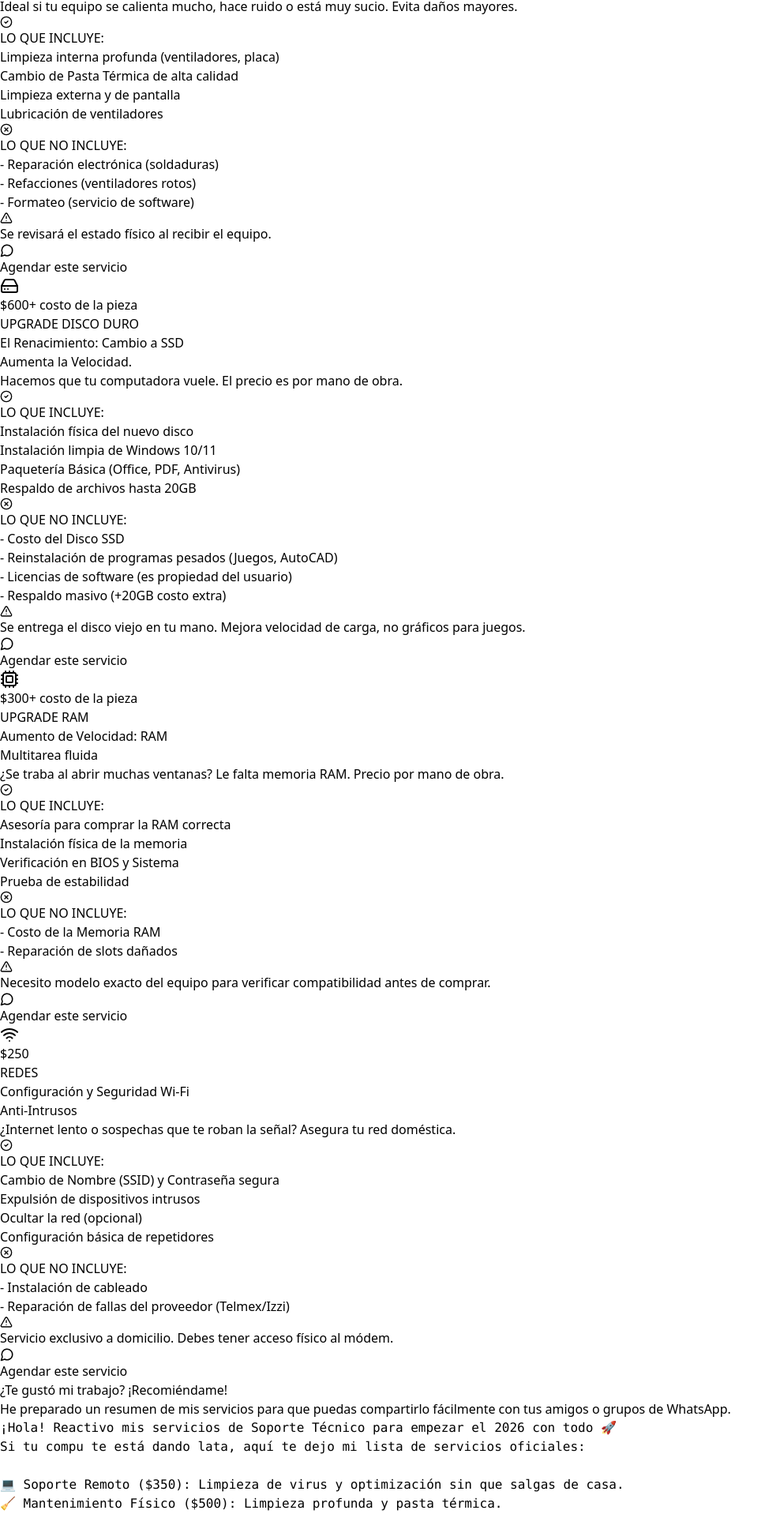
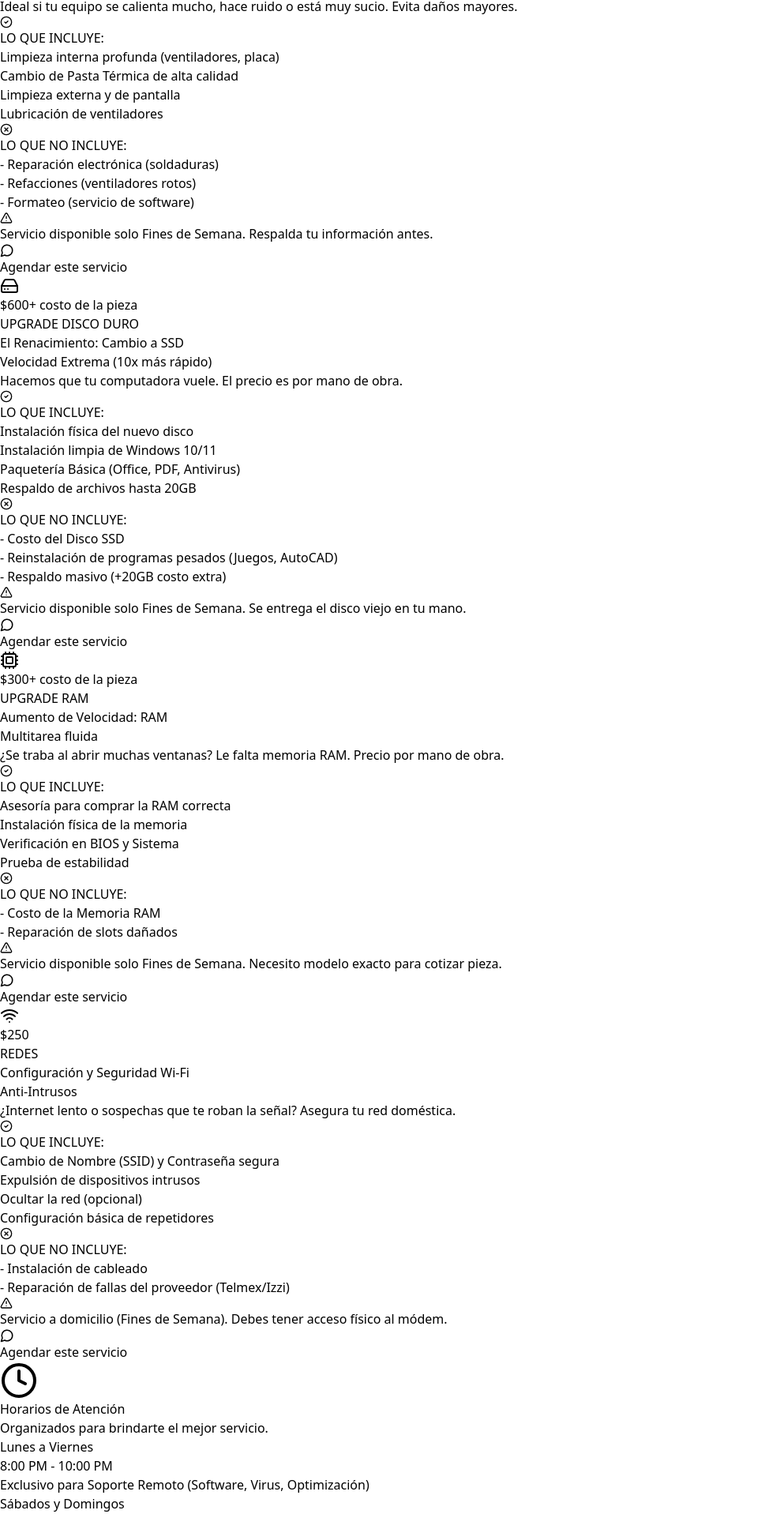
Before and after one commit to CesarMah/Servicios-techfix, a React (Vite) app: page / in a window 1280 px wide. Shown: the part 862-2779 px from the top of the page at 79% size, without its empty margins (0-988 px from the left). Built offline with nearby package versions, Linux system fonts and the light colour scheme.

Commit message:
Nombre como una constante

```diff
--- a/src/App.jsx
+++ b/src/App.jsx
@@ -1,41 +1,39 @@
 import React, { useState } from 'react';
-// Importamos los iconos de la librería 'lucide-react'.
-// Estos son los dibujos vectoriales (SVG) que ves en la página (monitor, wifi, herramientas, etc.)
-import { Monitor, Cpu, Wifi, HardDrive, Wrench, CheckCircle2, XCircle, AlertTriangle, Copy, Check, MessageCircle, Menu, X } from 'lucide-react';
+// Iconos
+import { Monitor, Cpu, Wifi, HardDrive, Wrench, CheckCircle2, XCircle, AlertTriangle, Copy, Check, MessageCircle, Menu, X, Clock } from 'lucide-react';
 
 /* ========================================
-  BASE DE DATOS DE SERVICIOS (Array)
-  ========================================
-  Aquí es donde se guarda toda la información. Si se necesita cambiar un precio
-  o una descripción, solo edita los valores dentro de este arreglo.
-*/
+   CONFIGURACIÓN GENERAL
+   Cambia el nombre de tu negocio aquí abajo 👇
+   ======================================== */
+const businessName = "TechFix Solutions";
+const phoneNumber = "525512345678"; // Tu número de WhatsApp
+
+/* ========================================
+  BASE DE DATOS DE SERVICIOS
+  ======================================== */
 const services = [
   {
-    id: 1, // Identificador único para React
-    category: "SOPORTE REMOTO (Software)", // Categoría pequeña arriba del título
-    title: "Diagnóstico y Optimización Remota", // Título principal
-    subtitle: "Vía RustDesk", // Subtítulo (opcional)
-    price: 350, // Precio numérico
-    // Descripción larga que aparece en el cuerpo de la tarjeta
+    id: 1,
+    category: "SOPORTE REMOTO (Software)",
+    title: "Diagnóstico y Optimización Remota",
+    subtitle: "Vía RustDesk",
+    price: 350,
     description: "¿Tu PC está lenta? Me conecto de forma segura para dejarla como nueva sin que salgas de casa.",
-    // El icono que se muestra. Puedes cambiar el color cambiando 'text-blue-500'
     icon: <Monitor className="w-8 h-8 text-blue-500" />,
-    // Lista de cosas incluidas (Green Checks)
     includes: [
       "Conexión Segura vía RustDesk (Tú tienes el control)",
       "Limpieza de archivos basura y temporales",
       "Optimización de inicio",
       "Escaneo y eliminación de virus básicos",
-      "Actualización de Drivers"
+      "Actualización de Drivers (Audio, Video, Wi-Fi)"
     ],
-    // Lista de cosas NO incluidas (Red Crosses)
     excludes: [
       "Reparación de fallas físicas (hardware)",
       "Recuperación de archivos por ransomware",
       "Licencias de pago (Office/Windows)"
     ],
-    // Texto de advertencia amarillo al final de la tarjeta
-    conditions: "Necesitas internet estable. "//Si se detecta daño físico en disco duro, se cobra diagnóstico ($150)."
+    conditions: "Horario exclusivo: Lun a Vie de 8pm a 10pm. Necesitas internet estable."
   },
   {
     id: 2,
@@ -56,15 +54,15 @@ const services = [
       "Refacciones (ventiladores rotos)",
       "Formateo (servicio de software)"
     ],
-    conditions: "Se revisará el estado físico al recibir el equipo." //Respalda tu información antes.
+    conditions: "Servicio disponible solo Fines de Semana. Respalda tu información antes."
   },
   {
     id: 3,
     category: "UPGRADE DISCO DURO",
     title: "El Renacimiento: Cambio a SSD",
-    subtitle: "Aumenta la Velocidad.",
+    subtitle: "Velocidad Extrema (10x más rápido)",
     price: 600,
-    priceNote: "+ costo de la pieza", // Nota extra pequeña al lado del precio
+    priceNote: "+ costo de la pieza",
     description: "Hacemos que tu computadora vuele. El precio es por mano de obra.",
     icon: <HardDrive className="w-8 h-8 text-purple-500" />,
     includes: [
@@ -76,10 +74,9 @@ const services = [
     excludes: [
       "Costo del Disco SSD",
       "Reinstalación de programas pesados (Juegos, AutoCAD)",
-      "Licencias de software (es propiedad del usuario)",
       "Respaldo masivo (+20GB costo extra)"
     ],
-    conditions: "Se entrega el disco viejo en tu mano. Mejora velocidad de carga, no gráficos para juegos."
+    conditions: "Servicio disponible solo Fines de Semana. Se entrega el disco viejo en tu mano."
   },
   {
     id: 4,
@@ -100,7 +97,7 @@ const services = [
       "Costo de la Memoria RAM",
       "Reparación de slots dañados"
     ],
-    conditions: "Necesito modelo exacto del equipo para verificar compatibilidad antes de comprar."
+    conditions: "Servicio disponible solo Fines de Semana. Necesito modelo exacto para cotizar pieza."
   },
   {
     id: 5,
@@ -120,85 +117,62 @@ const services = [
       "Instalación de cableado",
       "Reparación de fallas del proveedor (Telmex/Izzi)"
     ],
-    conditions: "Servicio exclusivo a domicilio. Debes tener acceso físico al módem."
+    conditions: "Servicio a domicilio (Fines de Semana). Debes tener acceso físico al módem."
   }
 ];
 
-// Este es el texto largo que se copiará al portapapeles en la sección final
-const copyText = `¡Hola! Reactivo mis servicios de Soporte Técnico para empezar el 2026 con todo 🚀
-Si tu compu te está dando lata, aquí te dejo mi lista de servicios oficiales:
+// Texto actualizado con los nuevos horarios
+const copyText = `¡Hola! Reactivo mis servicios de Soporte Técnico en ${businessName} 🚀
 
-💻 Soporte Remoto ($350): Limpieza de virus y optimización sin que salgas de casa.
+Si tu compu te está dando lata, aquí te dejo mi lista de servicios:
+
+💻 Soporte Remoto ($350): Limpieza y optimización sin salir de casa.
 🧹 Mantenimiento Físico ($500): Limpieza profunda y pasta térmica.
-🚀 Cambio a SSD ($600 + pieza): Hago que tu laptop vieja vuele (10x más rápida).
-⚡ Aumento de RAM ($300 + pieza): Para que abras mil ventanas sin que se trabe.
-📡 Seguridad Wi-Fi ($250): Cambio de contraseña y expulsión de vecinos colgados.
+🚀 Cambio a SSD ($600 + pieza): Hago que tu laptop vieja vuele.
+⚡ Aumento de RAM ($300 + pieza): Para multitarea fluida.
+📡 Seguridad Wi-Fi ($250): Protege tu red de intrusos.
 
-🔧 Horarios: Lunes a Jueves (Noches) y Fines de Semana.
-📩 Cotiza sin compromiso.`;
+🕒 HORARIOS DE ATENCIÓN:
+• Lunes a Viernes (8:00 PM - 10:00 PM): Exclusivo Soporte Remoto 👨‍💻
+• Fines de Semana: Mantenimiento Físico y Hardware 🛠️
 
-/* ========================================
-  COMPONENTE PRINCIPAL (App)
-  ========================================
-  Aquí comienza la lógica visual de la aplicación.
-*/
+📩 Cotiza sin compromiso aquí mismo.`;
+
 export default function App() {
-  // ESTADOS (Memoria del componente)
-  // 'copied': Guarda true si el usuario acaba de copiar el texto, false si no.
   const [copied, setCopied] = useState(false);
-  // 'mobileMenuOpen': Guarda true si el menú en celular está abierto, false si está cerrado.
   const [mobileMenuOpen, setMobileMenuOpen] = useState(false);
 
-  // CONFIGURACIÓN DE CONTACTO
-  // Cambia este número por el tuyo. Es importante usar el código de país (52 para México).
-  const phoneNumber = "525512345678";
-
-  // FUNCIÓN: Maneja la lógica de copiar al portapapeles
   const handleCopy = () => {
-    // Comando del navegador para escribir en el portapapeles
     navigator.clipboard.writeText(copyText);
-    // Cambiamos el estado a 'true' para mostrar el mensaje de "¡Copiado!"
     setCopied(true);
-    // Después de 2 segundos (2000ms), volvemos a ponerlo en 'false'
     setTimeout(() => setCopied(false), 2000);
   };
 
-  // FUNCIÓN: Abre WhatsApp con un mensaje personalizado
   const handleWhatsAppClick = (serviceTitle) => {
-    // Creamos el mensaje. ${serviceTitle} inserta el nombre del servicio automáticamente.
     const message = `Hola, me interesa el servicio de: ${serviceTitle}`;
-    // window.open abre una nueva pestaña.
-    // encodeURIComponent convierte espacios y acentos a formato URL (%20, etc).
     window.open(`https://wa.me/${phoneNumber}?text=${encodeURIComponent(message)}`, '_blank');
   };
 
-  /* ========================================
-    RENDERIZADO (HTML / JSX)
-    ========================================
-    Lo que retorna esta función es lo que se ve en pantalla.
-    Usamos clases de Tailwind CSS (ej: 'bg-slate-50', 'text-white') para los estilos.
-  */
   return (
     <div className="min-h-screen bg-slate-50 font-sans text-slate-800">
 
-      {/* --- BARRA DE NAVEGACIÓN (NAVBAR) --- */}
+      {/* Navbar */}
       <nav className="bg-slate-900 text-white sticky top-0 z-50 shadow-lg">
         <div className="max-w-6xl mx-auto px-4">
           <div className="flex justify-between items-center h-16">
-            {/* Logo y Nombre */}
             <div className="flex items-center space-x-2 font-bold text-xl tracking-tight">
               <Cpu className="text-blue-400" />
-              <span>Click<span className="text-blue-400"> & </span>Fix</span>
+              {/* Nombre del negocio dinámico */}
+              <span>{businessName}</span>
             </div>
 
-            {/* Menú de Escritorio (oculto en móviles 'hidden md:flex') */}
             <div className="hidden md:flex items-center space-x-8">
               <a href="#servicios" className="hover:text-blue-400 transition">Servicios</a>
               <a href="#compartir" className="hover:text-blue-400 transition">Promoción</a>
+              <a href="#horarios" className="hover:text-blue-400 transition">Horarios</a>
               <a
                 href={`https://wa.me/${phoneNumber}`}
                 target="_blank"
-                // Botón azul redondeado
                 className="bg-blue-600 hover:bg-blue-700 text-white px-4 py-2 rounded-full flex items-center gap-2 transition"
               >
                 <MessageCircle size={18} />
@@ -206,21 +180,18 @@ export default function App() {
               </a>
             </div>
 
-            {/* Botón Hamburguesa para Móvil (visible solo en móviles 'md:hidden') */}
             <div className="md:hidden">
               <button onClick={() => setMobileMenuOpen(!mobileMenuOpen)} className="text-white focus:outline-none">
-                {/* Si el menú está abierto muestra X, si no muestra las 3 rayitas (Menu) */}
                 {mobileMenuOpen ? <X /> : <Menu />}
               </button>
             </div>
           </div>
         </div>
 
-        {/* Menú Desplegable Móvil (Condicional: solo se renderiza si mobileMenuOpen es true) */}
         {mobileMenuOpen && (
           <div className="md:hidden bg-slate-800 px-4 pt-2 pb-4 space-y-2 border-t border-slate-700">
             <a href="#servicios" onClick={() => setMobileMenuOpen(false)} className="block py-2 text-gray-300 hover:text-white">Servicios</a>
-            <a href="#compartir" onClick={() => setMobileMenuOpen(false)} className="block py-2 text-gray-300 hover:text-white">Promoción</a>
+            <a href="#horarios" onClick={() => setMobileMenuOpen(false)} className="block py-2 text-gray-300 hover:text-white">Horarios</a>
             <a
                href={`https://wa.me/${phoneNumber}`}
                className="block w-full text-center bg-blue-600 py-2 rounded-md text-white font-medium"
@@ -231,14 +202,14 @@ export default function App() {
         )}
       </nav>
 
-      {/* --- SECCIÓN HERO (Encabezado Principal) --- */}
+      {/* Hero */}
       <header className="bg-gradient-to-b from-slate-900 to-slate-800 text-white py-20 px-4 text-center">
         <div className="max-w-3xl mx-auto">
           <h1 className="text-4xl md:text-5xl font-extrabold mb-6 leading-tight">
             ¿Tu computadora está lenta o te da problemas?
           </h1>
           <p className="text-xl text-slate-300 mb-8">
-            Servicio técnico profesional, honesto y directo. Optimización, limpieza y upgrades para que tu equipo vuele.
+            Servicio técnico profesional en <strong>{businessName}</strong>. Optimización remota por las noches y reparaciones físicas los fines de semana.
           </p>
           <div className="flex flex-col sm:flex-row justify-center gap-4">
             <a
@@ -258,30 +229,23 @@ export default function App() {
         </div>
       </header>
 
-      {/* --- SECCIÓN DE SERVICIOS (Grid de Tarjetas) --- */}
+      {/* Servicios */}
       <main id="servicios" className="max-w-6xl mx-auto px-4 py-16">
         <div className="text-center mb-12">
           <h2 className="text-3xl font-bold text-slate-900 mb-4">Mis Servicios</h2>
           <div className="w-20 h-1 bg-blue-500 mx-auto rounded-full"></div>
         </div>
 
-        {/* Grid Responsive: 1 columna en móvil, 2 en tablet, 3 en escritorio */}
         <div className="grid grid-cols-1 md:grid-cols-2 lg:grid-cols-3 gap-8">
-
-          {/* MAPPING: Aquí ocurre la magia. Recorremos el array 'services' y creamos una tarjeta por cada uno */}
           {services.map((service) => (
             <div key={service.id} className="bg-white rounded-2xl shadow-lg border border-slate-100 overflow-hidden hover:shadow-xl transition duration-300 flex flex-col">
-
-              {/* Cabecera de la Tarjeta */}
               <div className="p-6 border-b border-slate-100 bg-slate-50">
                 <div className="flex justify-between items-start mb-4">
                   <div className="p-3 bg-white rounded-lg shadow-sm border border-slate-100">
-                    {/* Icono dinámico según el servicio */}
                     {service.icon}
                   </div>
                   <div className="text-right">
                     <span className="block text-2xl font-bold text-slate-800">${service.price}</span>
-                    {/* Renderizado condicional: Solo muestra la nota si existe */}
                     {service.priceNote && <span className="text-xs text-slate-500 font-medium">{service.priceNote}</span>}
                   </div>
                 </div>
@@ -290,13 +254,11 @@ export default function App() {
                 {service.subtitle && <p className="text-sm text-slate-500">{service.subtitle}</p>}
               </div>
 
-              {/* Cuerpo de la Tarjeta */}
               <div className="p-6 flex-grow">
                 <p className="text-slate-600 mb-6 text-sm leading-relaxed">
                   {service.description}
                 </p>
 
-                {/* Lista de Inclusiones (Verde) */}
                 <div className="mb-4">
                   <h5 className="flex items-center text-sm font-bold text-slate-800 mb-2">
                     <CheckCircle2 size={16} className="text-green-500 mr-2" /> LO QUE INCLUYE:
@@ -304,7 +266,6 @@ export default function App() {
                   <ul className="space-y-1">
                     {service.includes.map((item, idx) => (
                       <li key={idx} className="text-sm text-slate-600 pl-6 relative">
-                        {/* Pequeño punto verde decorativo */}
                         <span className="absolute left-1 top-1.5 w-1.5 h-1.5 bg-green-400 rounded-full"></span>
                         {item}
                       </li>
@@ -312,7 +273,6 @@ export default function App() {
                   </ul>
                 </div>
 
-                {/* Lista de Exclusiones (Rojo) */}
                 <div className="mb-4">
                   <h5 className="flex items-center text-sm font-bold text-slate-800 mb-2">
                     <XCircle size={16} className="text-red-500 mr-2" /> LO QUE NO INCLUYE:
@@ -326,7 +286,6 @@ export default function App() {
                   </ul>
                 </div>
 
-                {/* Caja de Condiciones (Amarillo) */}
                 <div className="bg-amber-50 border-l-4 border-amber-400 p-3 rounded-r-md mt-4">
                     <div className="flex items-start">
                         <AlertTriangle size={16} className="text-amber-500 mt-0.5 mr-2 flex-shrink-0" />
@@ -335,7 +294,6 @@ export default function App() {
                 </div>
               </div>
 
-              {/* Pie de la Tarjeta con Botón de Acción */}
               <div className="p-4 bg-slate-50 border-t border-slate-100">
                 <button
                   onClick={() => handleWhatsAppClick(service.title)}
@@ -350,24 +308,46 @@ export default function App() {
         </div>
       </main>
 
-      {/* --- SECCIÓN BONUS (Compartir Texto) --- */}
+      {/* Nueva Sección de Horarios Visual */}
+      <section id="horarios" className="bg-slate-100 py-16 px-4">
+        <div className="max-w-4xl mx-auto">
+            <div className="bg-white rounded-2xl shadow-xl overflow-hidden flex flex-col md:flex-row">
+                <div className="bg-blue-600 text-white p-8 md:w-1/3 flex flex-col justify-center items-center text-center">
+                    <Clock size={48} className="mb-4" />
+                    <h3 className="text-2xl font-bold mb-2">Horarios de Atención</h3>
+                    <p className="text-blue-100">Organizados para brindarte el mejor servicio.</p>
+                </div>
+                <div className="p-8 md:w-2/3">
+                    <div className="mb-6">
+                        <h4 className="font-bold text-lg text-slate-900 mb-1">Lunes a Viernes</h4>
+                        <p className="text-blue-600 font-bold text-xl">8:00 PM - 10:00 PM</p>
+                        <p className="text-slate-500 text-sm">Exclusivo para Soporte Remoto (Software, Virus, Optimización)</p>
+                    </div>
+                    <div className="border-t border-slate-100 pt-6">
+                        <h4 className="font-bold text-lg text-slate-900 mb-1">Sábados y Domingos</h4>
+                        <p className="text-blue-600 font-bold text-xl">Horario Flexible / Previa Cita</p>
+                        <p className="text-slate-500 text-sm">Dedicado a Mantenimiento Físico, Hardware y Reparaciones que requieren taller.</p>
+                    </div>
+                </div>
+            </div>
+        </div>
+      </section>
+
+      {/* Compartir */}
       <section id="compartir" className="bg-blue-600 text-white py-16 px-4">
         <div className="max-w-3xl mx-auto text-center">
           <h2 className="text-3xl font-bold mb-4">¿Te gustó mi trabajo? ¡Recomiéndame!</h2>
           <p className="text-blue-100 mb-8 text-lg">
-            He preparado un resumen de mis servicios para que puedas compartirlo fácilmente con tus amigos o grupos de WhatsApp.
+            Comparte este resumen con tus contactos. Ya incluye mis nuevos horarios.
           </p>
 
           <div className="bg-white text-slate-800 rounded-xl p-6 shadow-xl text-left relative mx-auto max-w-lg">
-            {/* Caja de texto previsualizada */}
             <pre className="whitespace-pre-wrap font-sans text-sm md:text-base text-slate-700 bg-slate-50 p-4 rounded-lg border border-slate-200 mb-4 h-64 overflow-y-auto">
               {copyText}
             </pre>
 
-            {/* Botón de Copiar con Feedback Visual */}
             <button
               onClick={handleCopy}
-              // Cambiamos el color a verde si 'copied' es true
               className={`w-full py-3 rounded-lg font-bold flex items-center justify-center gap-2 transition duration-200 ${copied ? 'bg-green-500 text-white' : 'bg-slate-900 text-white hover:bg-slate-800'}`}
             >
               {copied ? (
@@ -382,21 +362,20 @@ export default function App() {
                 </>
               )}
             </button>
-            <p className="text-xs text-center text-slate-400 mt-2">Listo para pegar en WhatsApp</p>
           </div>
         </div>
       </section>
 
-      {/* --- FOOTER (Pie de página) --- */}
+      {/* Footer */}
       <footer className="bg-slate-900 text-slate-400 py-10 px-4 text-center">
         <div className="max-w-4xl mx-auto">
           <div className="flex items-center justify-center space-x-2 font-bold text-xl text-white mb-6">
             <Cpu className="text-blue-500" />
-            <span>Click & Fix</span>
+            <span>{businessName}</span>
           </div>
-          <p className="mb-2">Horarios: Lunes a Viernes (Noches).</p>
+          <p className="mb-2">Horarios: Lun-Vie (8pm-10pm Remoto) | Fines de Semana (Hardware).</p>
           <p className="mb-6">Servicio a domicilio y soporte remoto.</p>
-          <p className="text-sm">© 2026 Click & Fix. Todos los derechos reservados.</p>
+          <p className="text-sm">© 2026 {businessName}. Todos los derechos reservados.</p>
         </div>
       </footer>
     </div>
```
